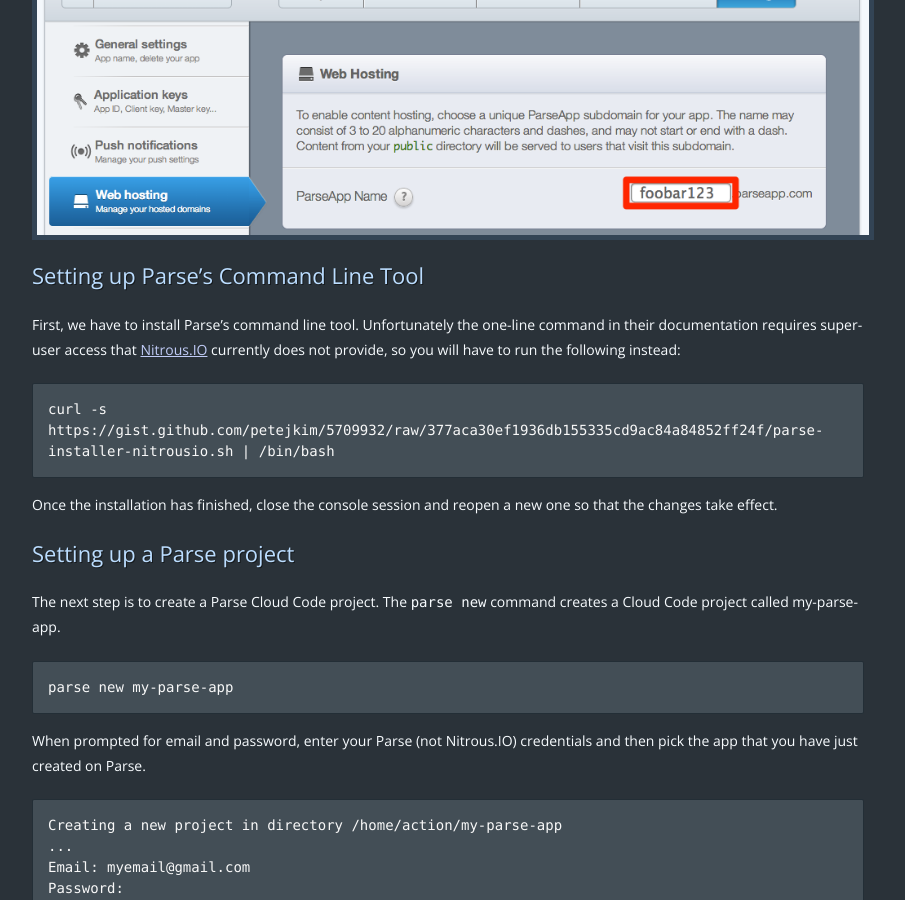
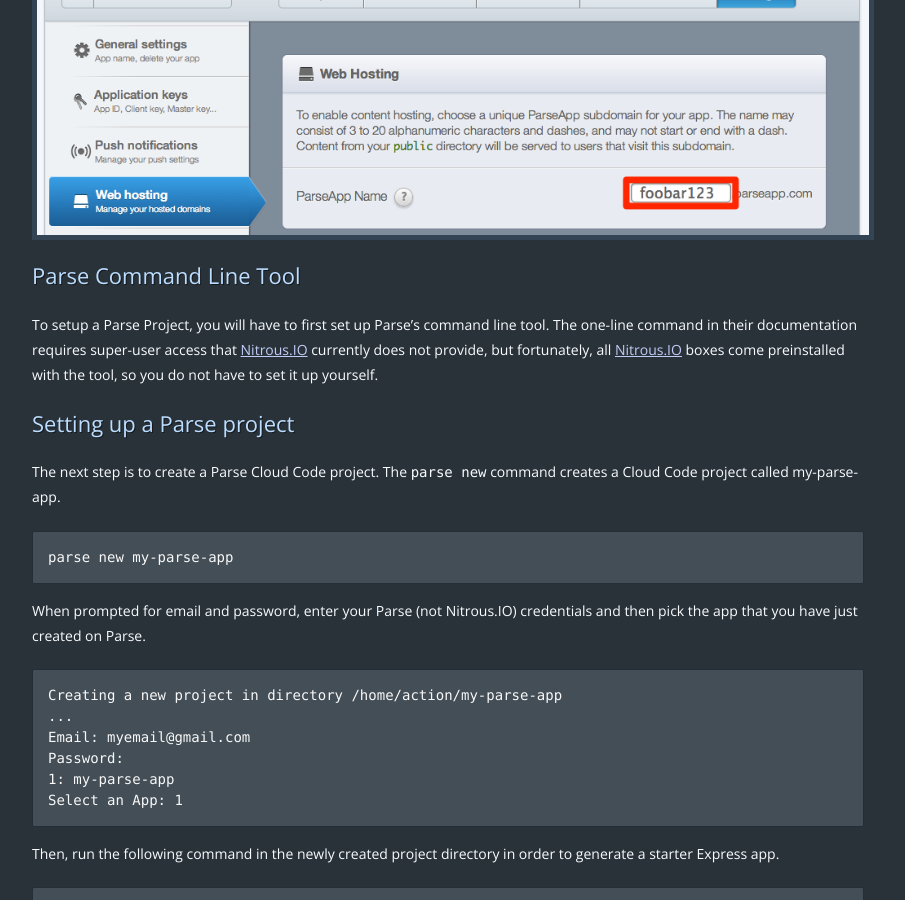
Before and after one commit to koheishingai/blog, a Jekyll site: the page built from _posts/2013-06-04-build-parse-web-apps-in-the-browser-with-nitrous-io-and-express-framework.md, in a window 1280 px wide and 900 px high, scrolled down 929 px. Shown: the whole window, without its empty margins (192-1097 px from the left). Built offline with Jekyll 4.4.1, drawn with Linux system fonts in a browser that asks for light colours; Markdown is read by kramdown in place of the engine named in the settings; comment, search, counter and statistics services are not loaded; some of the changed text lies outside the part shown.

```diff
--- a/_posts/2013-06-04-build-parse-web-apps-in-the-browser-with-nitrous-io-and-express-framework.md
+++ b/_posts/2013-06-04-build-parse-web-apps-in-the-browser-with-nitrous-io-and-express-framework.md
@@ -41,17 +41,14 @@
 
 ![ParseApp Subdomain](/images/parse-subdomain.png)
 
-### Setting up Parse's Command Line Tool
+### Parse Command Line Tool
 
-First, we have to install Parse&rsquo;s command line tool. Unfortunately
-the one-line command in their documentation requires super-user access
-that [Nitrous.IO](https://www.nitrous.io/) currently does not provide,
-so you will have to run the following instead:
-
-    curl -s https://gist.github.com/petejkim/5709932/raw/377aca30ef1936db155335cd9ac84a84852ff24f/parse-installer-nitrousio.sh | /bin/bash
-
-Once the installation has finished, close the console session and reopen
-a new one so that the changes take effect.
+To setup a Parse Project, you will have to first set up Parse&rsquo;s
+command line tool. The one-line command in their documentation requires
+super-user access that [Nitrous.IO](https://www.nitrous.io/) currently
+does not provide, but fortunately, all [Nitrous.IO](https://www.nitrous.io/)
+boxes come preinstalled with the tool, so you do not have to set it up
+yourself.
 
 ### Setting up a Parse project
 
@@ -110,7 +107,7 @@
 
 ![Parse App Preview](/images/parse-preview.png)
 
-### Adding a Dynamic Content
+### Adding Dynamic Content
 
 Next, navigating to `<ParseApp URL>/hello`, and you will see a different
 &ldquo;Hello World&rdquo; page along with a congratulatory message. This
--- a/index.html
+++ b/index.html
@@ -18,7 +18,7 @@
       </article>
 
       <div class="share-buttons clearfix">
-        <a href="https://twitter.com/share" class="twitter-share-button" data-url="http://blog.nitrous.io{{ post.url }}" data-via="nitrous" data-related="nitrousio" data-lang="en">Tweet</a>
+        <a href="https://twitter.com/share" class="twitter-share-button" data-url="http://blog.nitrous.io{{ post.url }}" data-via="nitrousio" data-related="nitrousio" data-lang="en">Tweet</a>
         <script>!function(d,s,id){var js,fjs=d.getElementsByTagName(s)[0];if(!d.getElementById(id)){js=d.createElement(s);js.id=id;js.src="//platform.twitter.com/widgets.js";fjs.parentNode.insertBefore(js,fjs);}}(document,"script","twitter-wjs");</script>
 
         <div class="g-plusone" data-size="medium" data-annotation="inline" style="width:120px;"></div>
```
